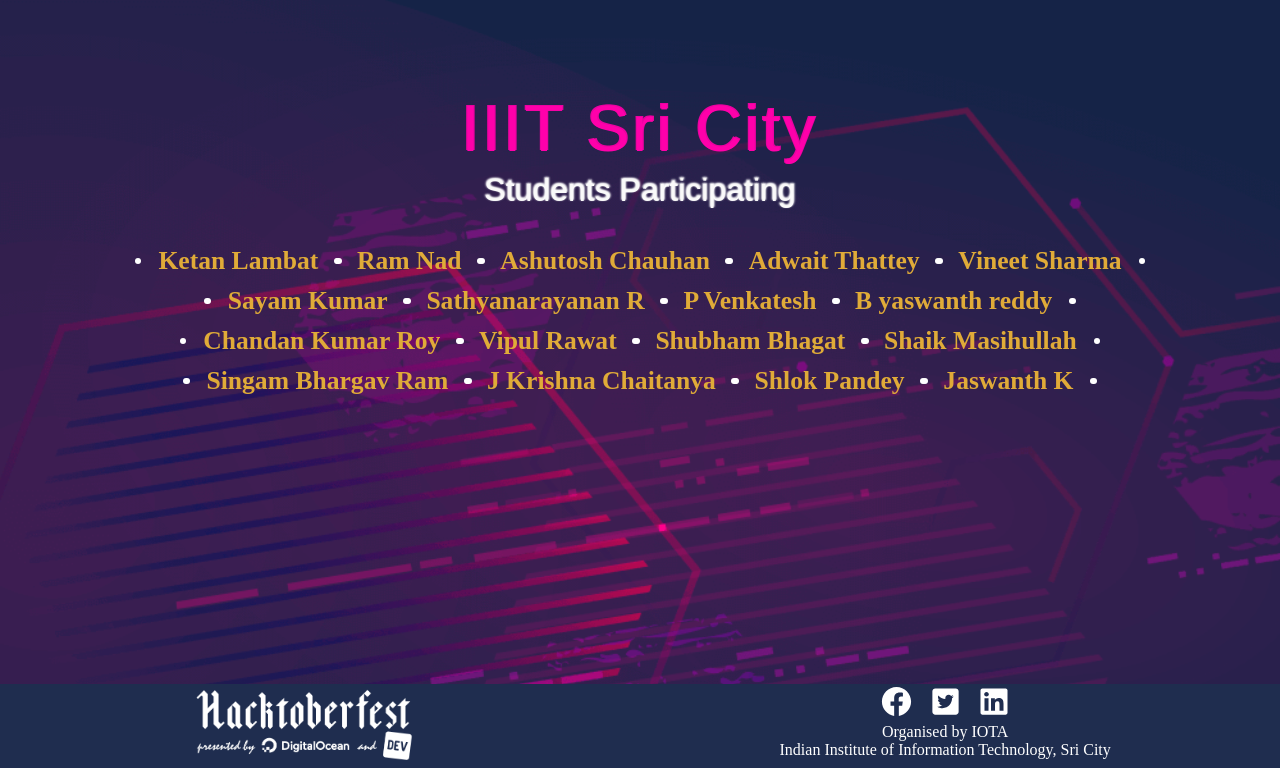
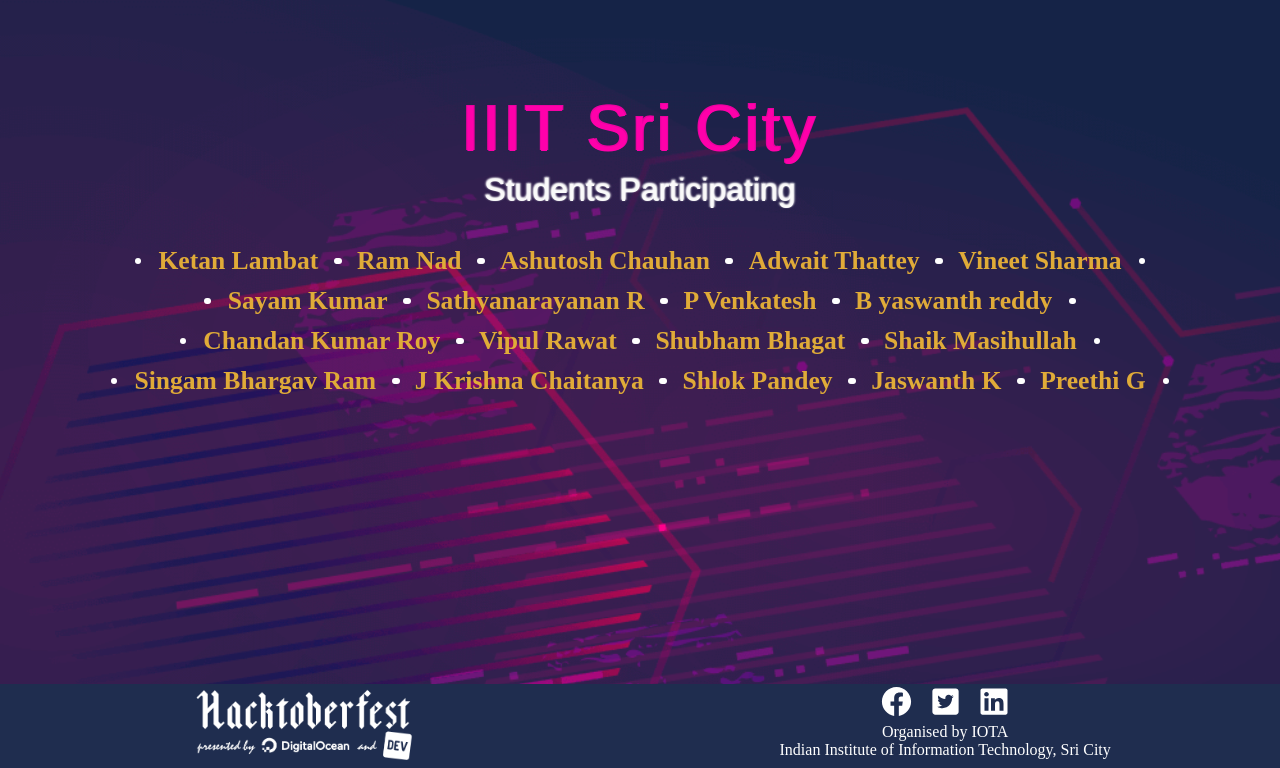
Before and after one commit to Project-Club-IIITS/hacktoberfest2019-participants, a Jekyll site: the page index.html, which Jekyll copies as it is, in a window 1280 px wide, cut to the strip 132-900 px from the top of the page. Built offline with Jekyll 4.4.1, drawn with Linux system fonts in a browser that asks for light colours; some web fonts are replaced.

Commit message:
first reposit commit

```diff
--- a/index.html
+++ b/index.html
@@ -63,6 +63,7 @@
                 <li><a href="https://github.com/chaitanya531">J Krishna Chaitanya</a></li>
                 <li><a href="https://github.com/b30wulffz">Shlok Pandey</a></li>
                 <li><a href="https://github.com/JazzKriss21">Jaswanth K</a></li>
+                <li><a  href="https://github.com/PreethiGuru">Preethi G</a></li>
 
             </ul>
         </div>
```
